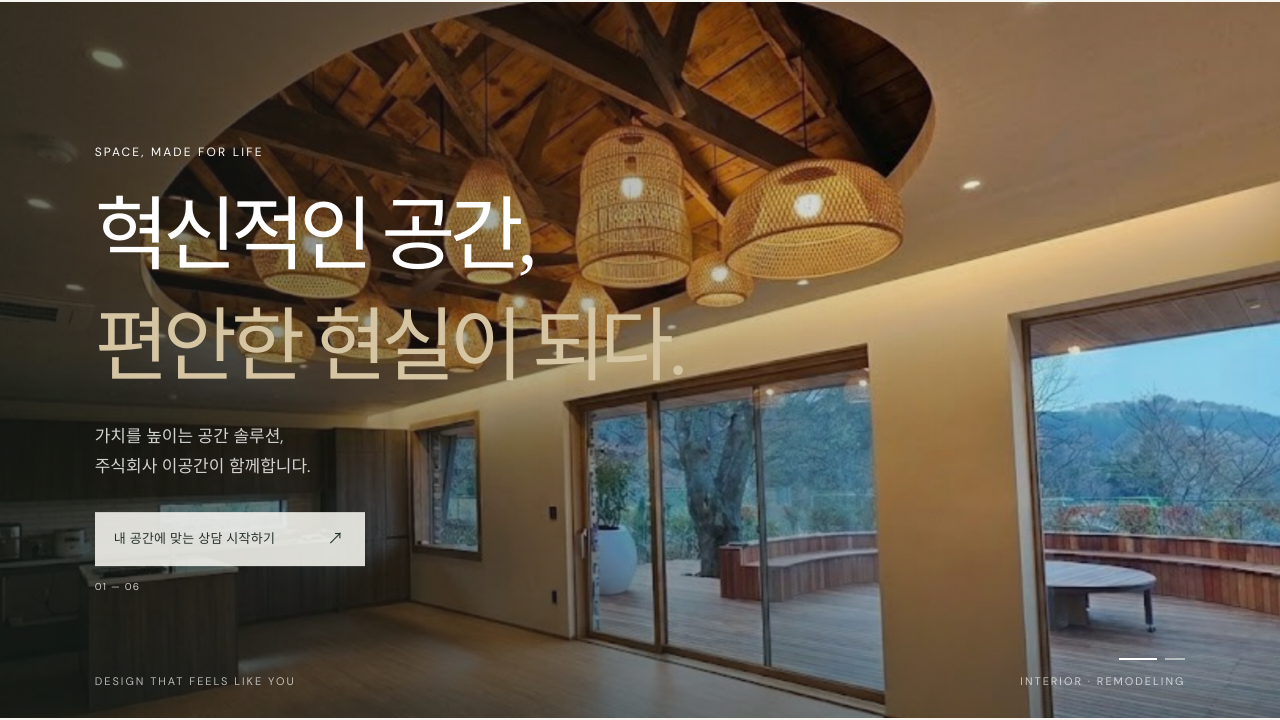
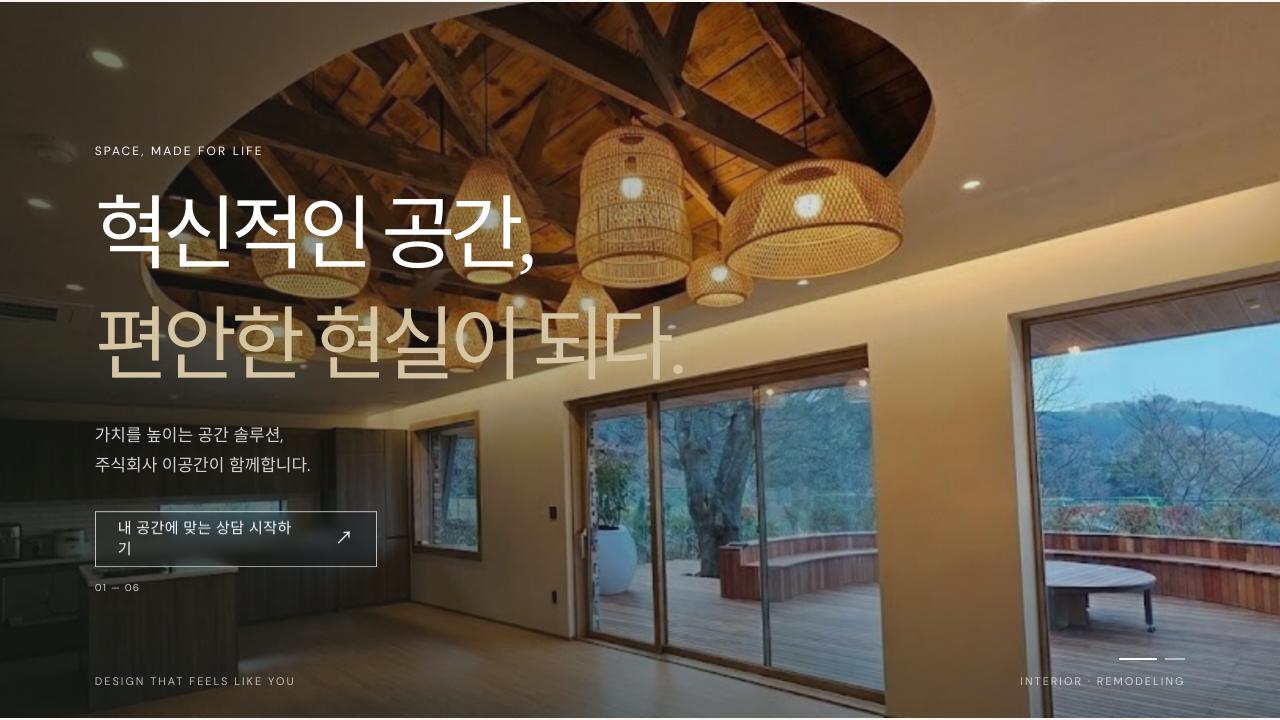
Before and after one commit to wngkgus/espace, a plain HTML site: page index.html in a window 1280 px wide. Shown: the part 82-802 px from the top of the page. Drawn offline with Linux system fonts and the light colour scheme.

Commit message:
Restyle hero consultation button: outlined glass, gold on hover
Co-Authored-By: Claude Opus 5.5 <noreply@anthropic.com>

```diff
--- a/assets/style.css
+++ b/assets/style.css
@@ -163,4 +163,8 @@
 @media(hover:hover) and (prefers-reduced-motion:no-preference){
 .trust-grid article,.principle-grid article,.specialty-grid article{transition:transform .35s cubic-bezier(.2,.7,.2,1),box-shadow .35s}
 .trust-grid article:hover,.principle-grid article:hover,.specialty-grid article:hover{transform:translateY(-6px);box-shadow:0 14px 30px rgba(38,51,45,.12)}
-}
+}/* hero button: outlined glass, gold on hover */
+.hero .hero-copy .hero-action{background:rgba(20,26,23,.18);color:#fff;border:1px solid rgba(255,255,255,.7);-webkit-backdrop-filter:blur(6px);backdrop-filter:blur(6px);font-size:15px;font-weight:500;letter-spacing:.03em;min-height:56px;padding:0 22px}
+.hero .hero-copy .hero-action span{font-size:18px}
+.hero .hero-copy .hero-action:hover{background:#a39473;border-color:#a39473;color:#fff}
+@media(max-width:760px){.hero .hero-copy .hero-action{font-size:14px;min-height:52px;padding:0 18px}}
```
